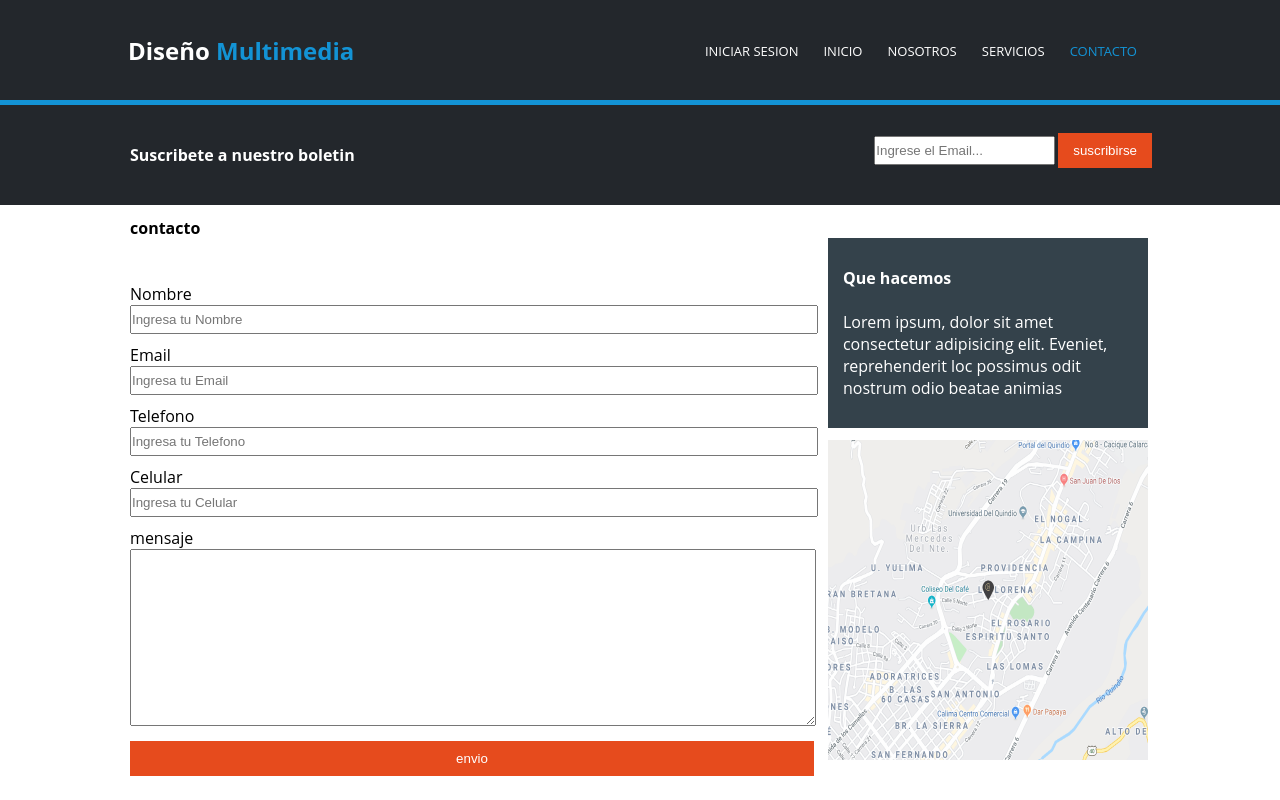
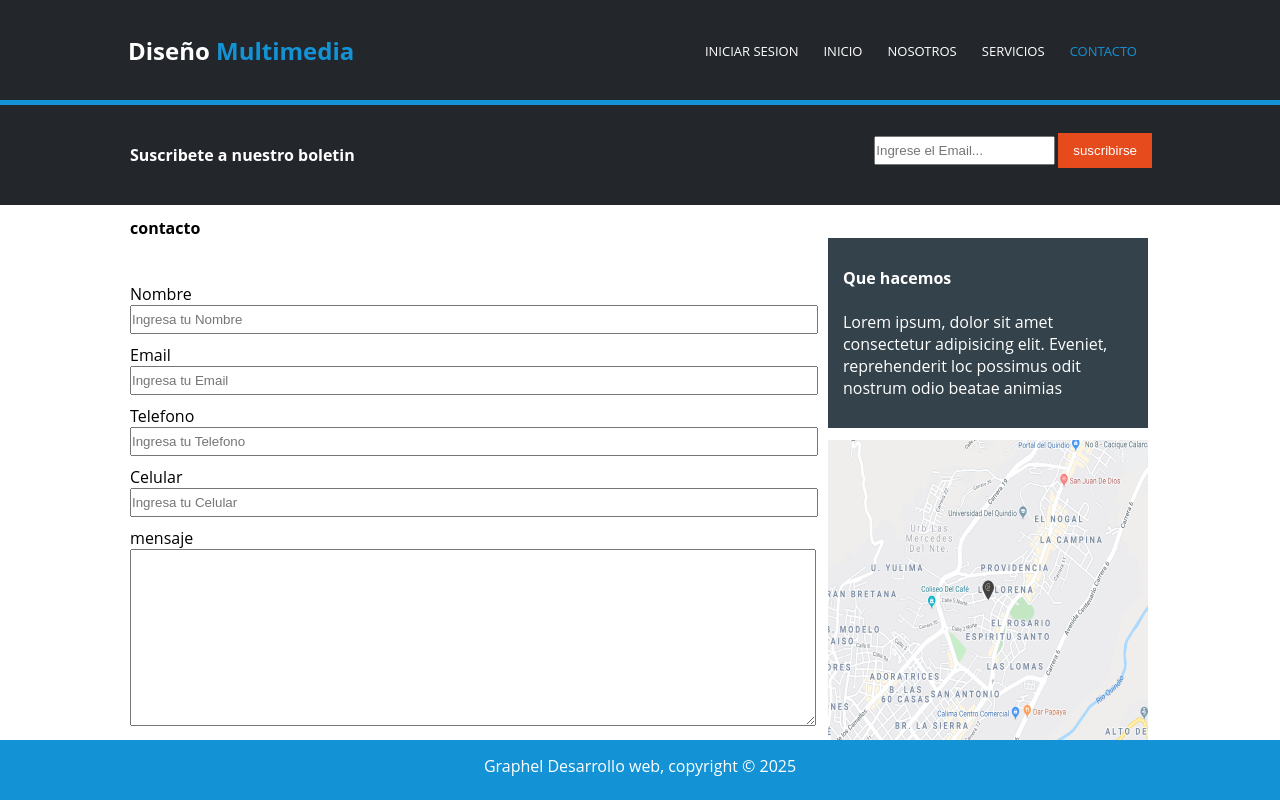
Before and after one commit to Eusebio-suarez/Maquetacion, a plain HTML site: page contacto.html in a window 1280 px wide. Drawn offline with Linux system fonts and the light colour scheme.

Commit message:
implementacion del footer

```diff
--- a/contacto.html
+++ b/contacto.html
@@ -61,6 +61,12 @@
             </td>
         </tr>
     </table>
-
+    <footer>
+        <div>
+            <p>
+                Graphel Desarrollo web, copyright © 2025
+            </p>
+        </div>
+    </footer>
 </body>
 </html>
--- a/styles/contacto.css
+++ b/styles/contacto.css
@@ -158,3 +158,17 @@ img{
 input{
     margin-bottom: 10px;
 }
+
+/*footer*/
+footer{
+    background-color: #1393d5;
+    position: fixed;
+    bottom: 0;
+    left: 0;
+    width: 100%;
+    color: white;
+    text-align: center;
+    padding: 15px;
+    height: 60px; /* igual al padding-bottom del body */
+    box-sizing: border-box;
+}
```
